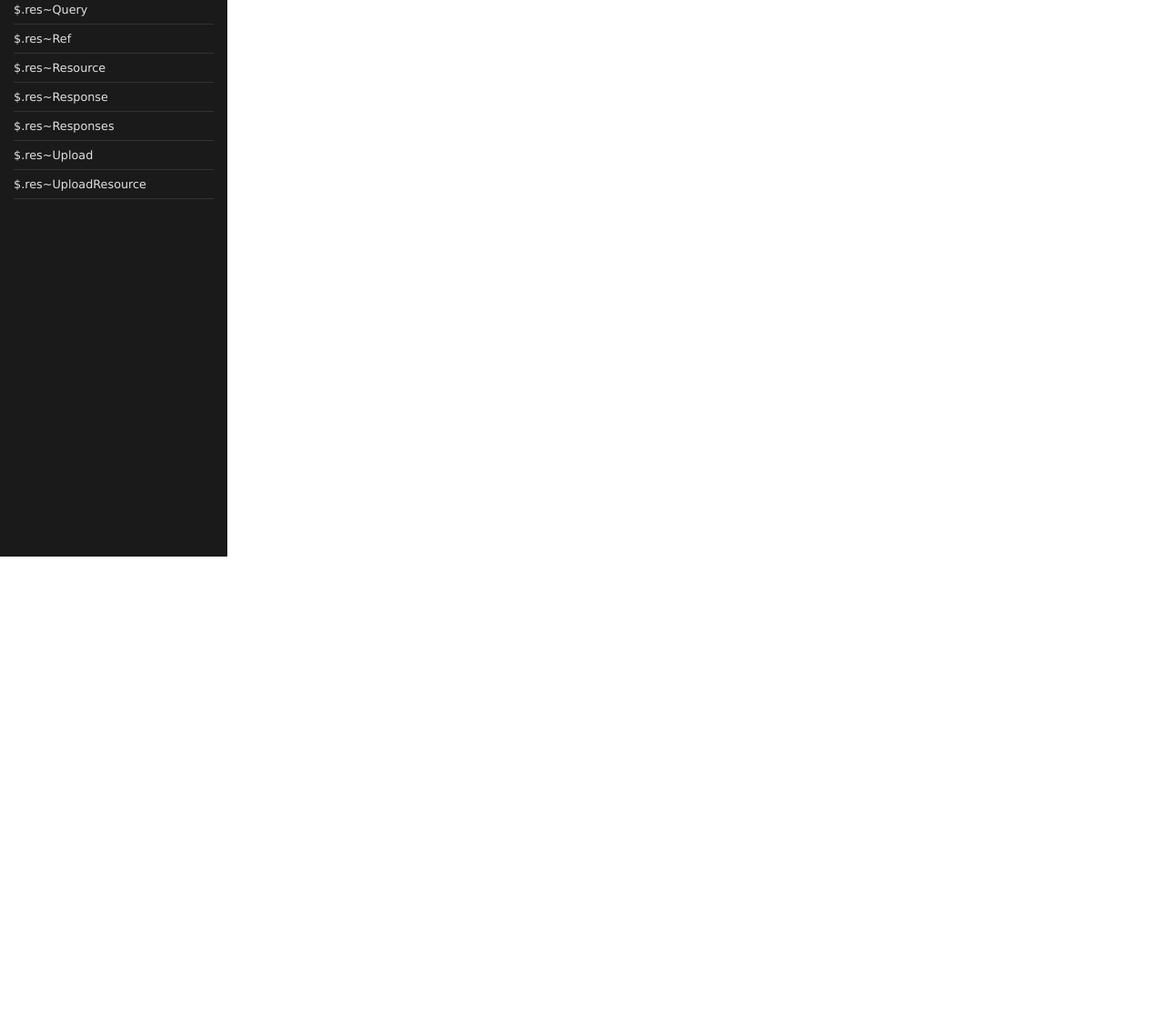
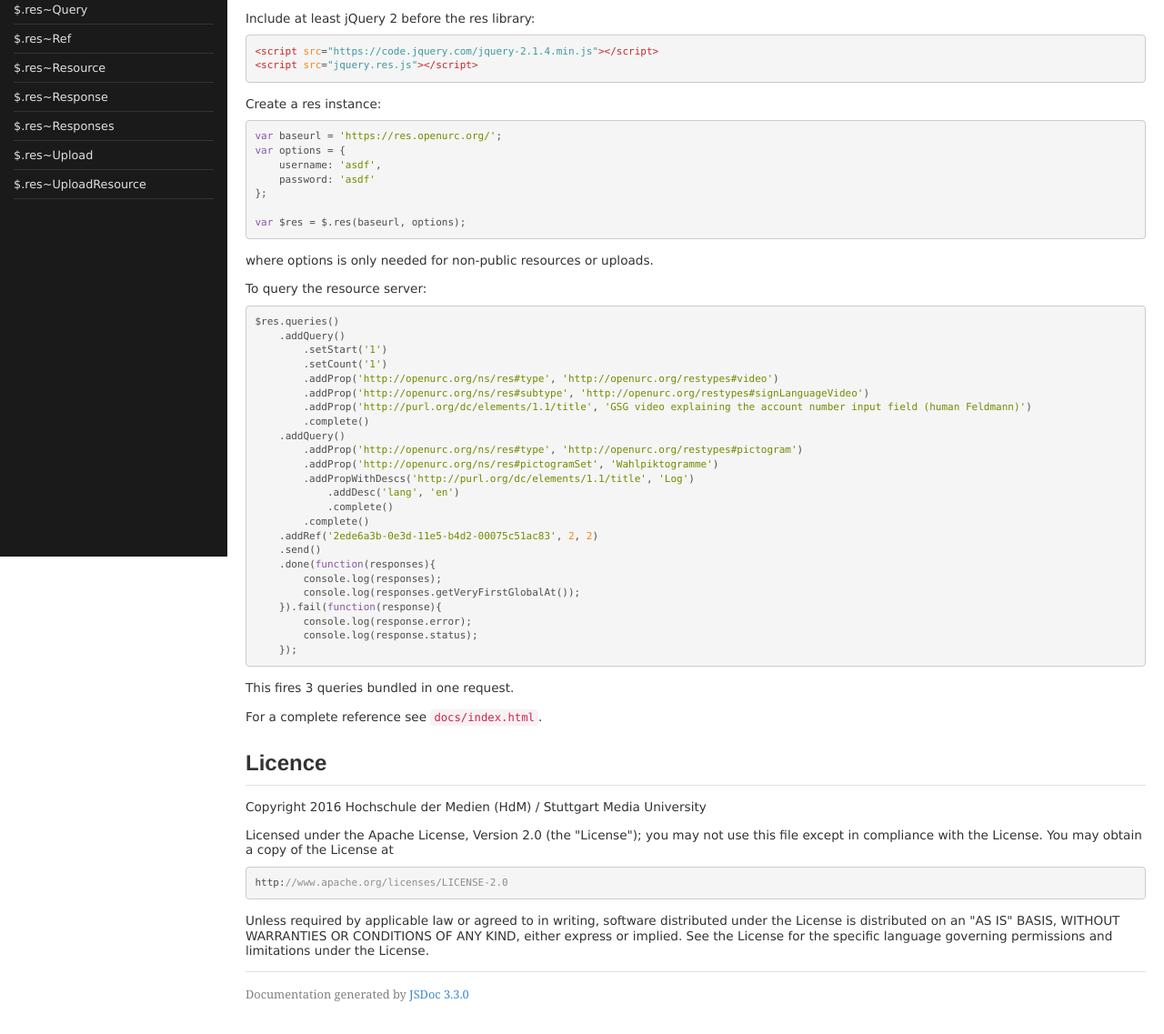
Before and after one commit to REMEXLabs/res, a website: page docs/index.html in a window 1280 px wide. Shown: the part 188-1325 px from the top of the page at 91% size. Before the commit the page ends 800 px from the top, so only its background shows below. Drawn offline with Linux system fonts and the light colour scheme.

Commit message:
filled readme

```diff
--- a/docs/index.html
+++ b/docs/index.html
@@ -341,7 +341,53 @@
 
 
     <section>
-        <article class="readme"><h1>res</h1><p>An ajax client to query and retrieve data from an OpenURC resource server.</p></article>
+        <article class="readme"><h1>res</h1><p>An ajax client to query and retrieve data from an OpenURC resource server.</p>
+<h2>Getting started</h2><p>Be sure to be familiar with the <a href="http://www.openurc.org/TR/res-serv-http1.0-20140304/">resource server specification</a>.</p>
+<p>Include at least jQuery 2 before the res library:</p>
+<pre class="prettyprint source lang-html"><code>&lt;script src=&quot;https://code.jquery.com/jquery-2.1.4.min.js&quot;>&lt;/script>
+&lt;script src=&quot;jquery.res.js&quot;>&lt;/script></code></pre><p>Create a res instance:</p>
+<pre class="prettyprint source lang-js"><code>var baseurl = 'https://res.openurc.org/';
+var options = {
+    username: 'asdf',
+    password: 'asdf'
+};
+
+var $res = $.res(baseurl, options);</code></pre><p>where options is only needed for non-public resources or uploads.</p>
+<p>To query the resource server:</p>
+<pre class="prettyprint source lang-js"><code>$res.queries()
+    .addQuery()
+        .setStart('1')
+        .setCount('1')
+        .addProp('http://openurc.org/ns/res#type', 'http://openurc.org/restypes#video')
+        .addProp('http://openurc.org/ns/res#subtype', 'http://openurc.org/restypes#signLanguageVideo')
+        .addProp('http://purl.org/dc/elements/1.1/title', 'GSG video explaining the account number input field (human Feldmann)')
+        .complete()
+    .addQuery()
+        .addProp('http://openurc.org/ns/res#type', 'http://openurc.org/restypes#pictogram')
+        .addProp('http://openurc.org/ns/res#pictogramSet', 'Wahlpiktogramme')
+        .addPropWithDescs('http://purl.org/dc/elements/1.1/title', 'Log')
+            .addDesc('lang', 'en')
+            .complete()
+        .complete()
+    .addRef('2ede6a3b-0e3d-11e5-b4d2-00075c51ac83', 2, 2)
+    .send()
+    .done(function(responses){
+        console.log(responses);
+        console.log(responses.getVeryFirstGlobalAt());
+    }).fail(function(response){
+        console.log(response.error);
+        console.log(response.status);
+    });</code></pre><p>This fires 3 queries bundled in one request.</p>
+<p>For a complete reference see <code>docs/index.html</code>.</p>
+<h2>Licence</h2><p>Copyright 2016 Hochschule der Medien (HdM) / Stuttgart Media University</p>
+<p>Licensed under the Apache License, Version 2.0 (the &quot;License&quot;);
+you may not use this file except in compliance with the License.
+You may obtain a copy of the License at</p>
+<pre class="prettyprint source"><code>http://www.apache.org/licenses/LICENSE-2.0</code></pre><p>Unless required by applicable law or agreed to in writing, software
+distributed under the License is distributed on an &quot;AS IS&quot; BASIS,
+WITHOUT WARRANTIES OR CONDITIONS OF ANY KIND, either express or implied.
+See the License for the specific language governing permissions and
+limitations under the License.</p></article>
     </section>
 
 
```
Also changed, not shown: Readme.md.
